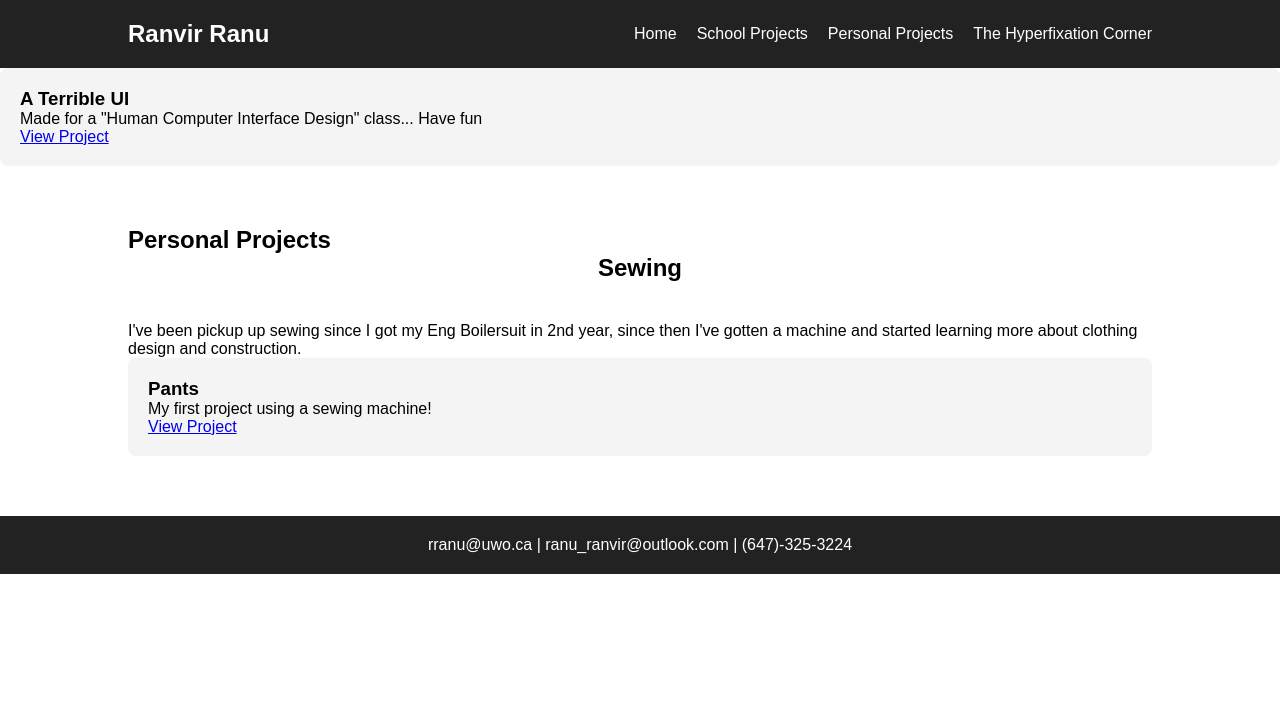
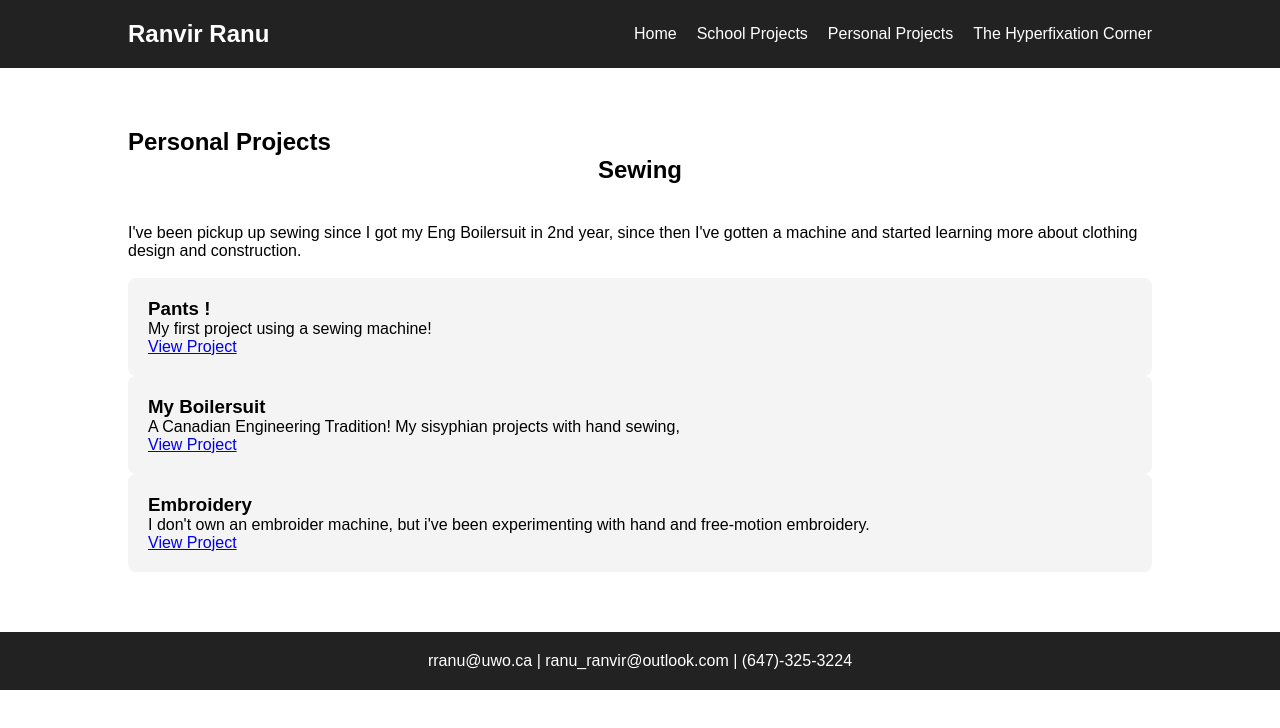
Before and after one commit to RanvirRanu/RanvirRanu.github.io, a plain HTML site: page personalProjects.html in a window 1280 px wide. Drawn offline with Linux system fonts and the light colour scheme.

Commit message:
adding more porjects

```diff
--- a/personalProjects.html
+++ b/personalProjects.html
@@ -17,29 +17,26 @@
             });
     </script>
 
-
-            <div class="project-grid">
-
-                <div class="card">
-                    <h3>A Terrible UI</h3>
-                    <p>Made for a "Human Computer Interface Design" class... Have fun</p>
-                    <a href="badui.html">View Project</a>
-                </div>
-
-            </div>
-        </section>
-
     <section class="projects">
         <h1>Personal Projects</h1>
         <h2>Sewing</h2>
         <p> I've been pickup up sewing since I got my Eng Boilersuit in 2nd year, since then
-            I've gotten a machine and started learning more about clothing design and construction.</p>
+            I've gotten a machine and started learning more about clothing design and construction.</p><br
         <div class="project-grid">
             <div class="card">
-                <h3>Pants</h3>
+                <h3>Pants !</h3>
                 <p>My first project using a sewing machine!</p>
                 <a href="pants.html">View Project</a>
             </div>
+            <div class="card">
+                <h3>My Boilersuit</h3>
+                <p>A Canadian Engineering Tradition! My sisyphian projects with hand sewing,</p>
+                <a href="#">View Project</a>
+            </div>
+            <div class="card">
+                <h3>Embroidery</h3>
+                <p>I don't own an embroider machine, but i've been experimenting with hand and free-motion embroidery.</p>
+                <a href="#">View Project</a>
         </div>
 
 
```
